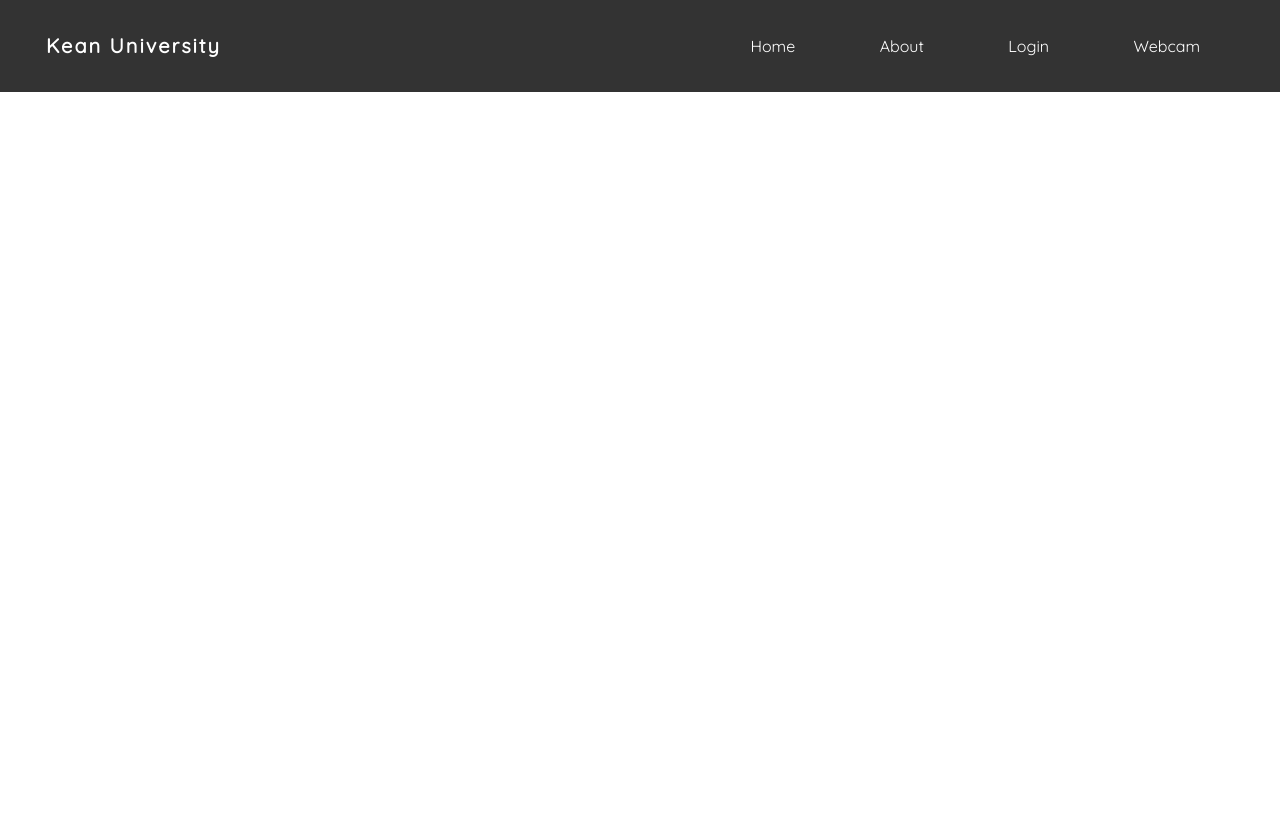
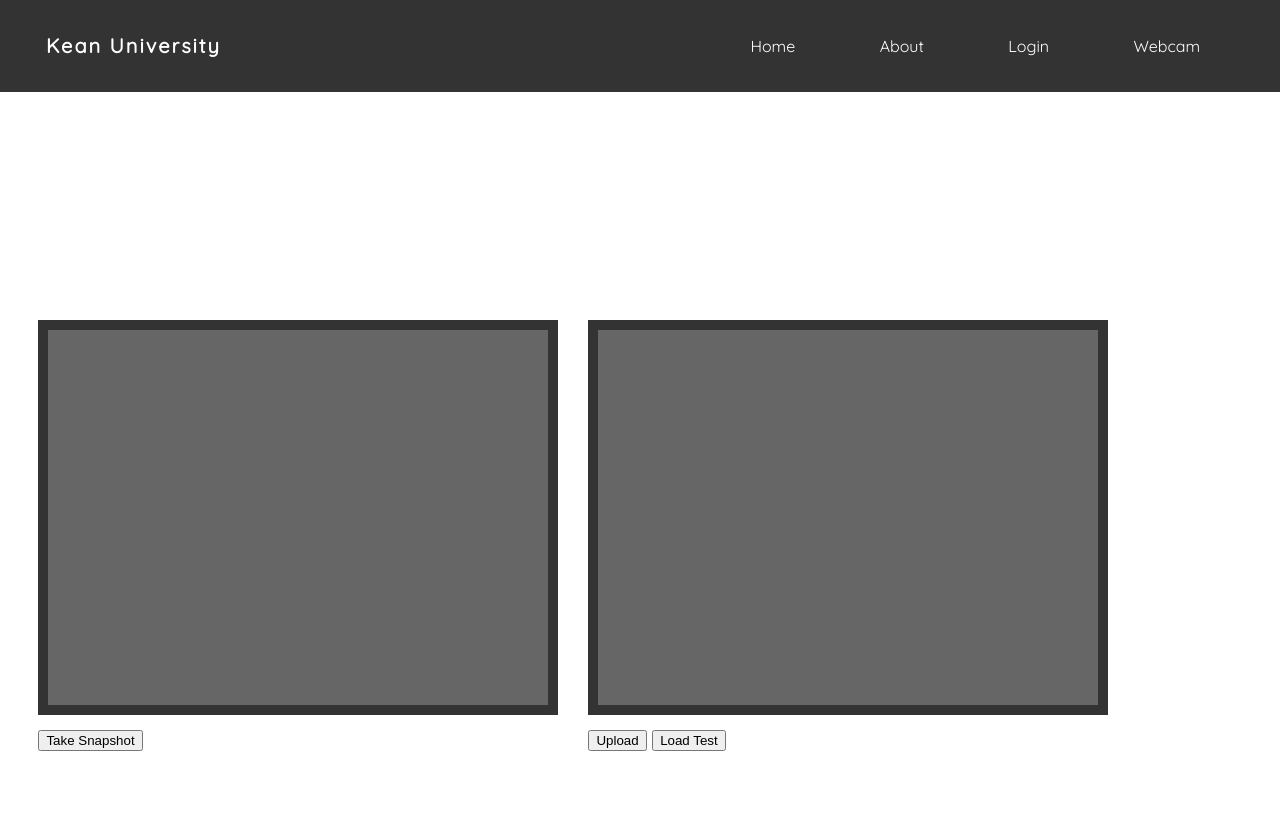
Before and after one commit to ktapia576/SpF-Project-2018, a PHP site: page /webcam.php in a window 1280 px wide. Before the commit the page ends 92 px from the top, so only its background shows below. Run offline with PHP 8.4, Linux system fonts and the light colour scheme.

Commit message:
Update webcam.php

```diff
--- a/webcam.php
+++ b/webcam.php
@@ -6,7 +6,7 @@
 
   <title>Webcam</title>
 
-  <link href='styles/style.css' rel='stylesheet' type='text/css'>
+  <link href='styles/webcamStyle.css' rel='stylesheet' type='text/css'>
   <link href="https://fonts.googleapis.com/css?family=Quicksand" rel="stylesheet">
 
   <!-- Load an icon library to show a hamburger menu (bars) on small screens -->
@@ -21,11 +21,22 @@
   <script src="scripts/webcam.js"></script>
 </head>
 
-<body>
+<body onload="start();">
   <div class="wrapper">
     <?php include('includes/header.html'); ?>
-    <div class="content" onload="start();">
-      <video autoplay="true" id="videoElement"></video>
+    <div class="content">
+
+      <div id="videoStream">
+        <video autoplay="true" id="videoElement"></video>
+        </br><button onclick="snapshot();" id="snapshot">Take Snapshot</button>
+      </div>
+
+      <div id="snapshotCanvas">
+        <canvas id="canvasElement" width="500" height="375"></canvas>
+        </br><button onclick="upload();" id="upload"> Upload </button>
+        <button onclick="load();" id="loadTest"> Load Test</button>
+      </div>
+
     </div>
   </div>
 </body>
```
